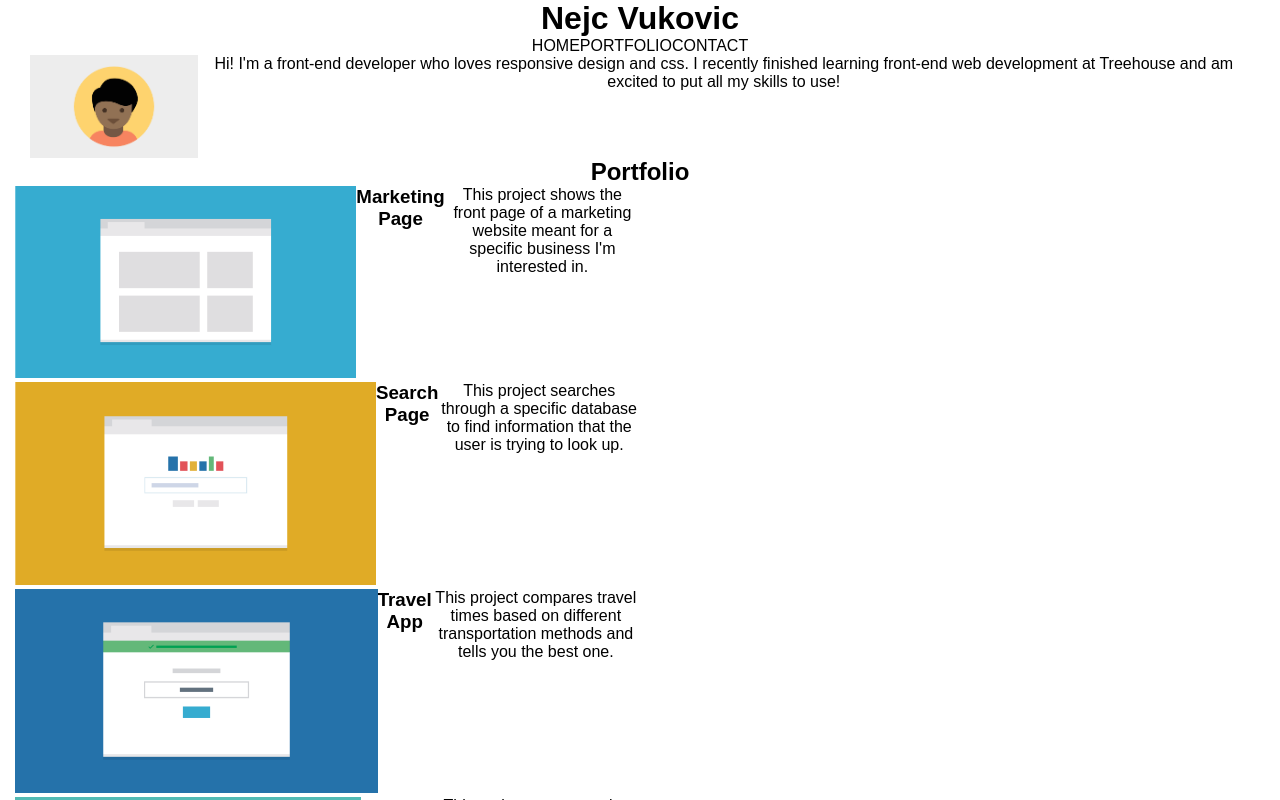
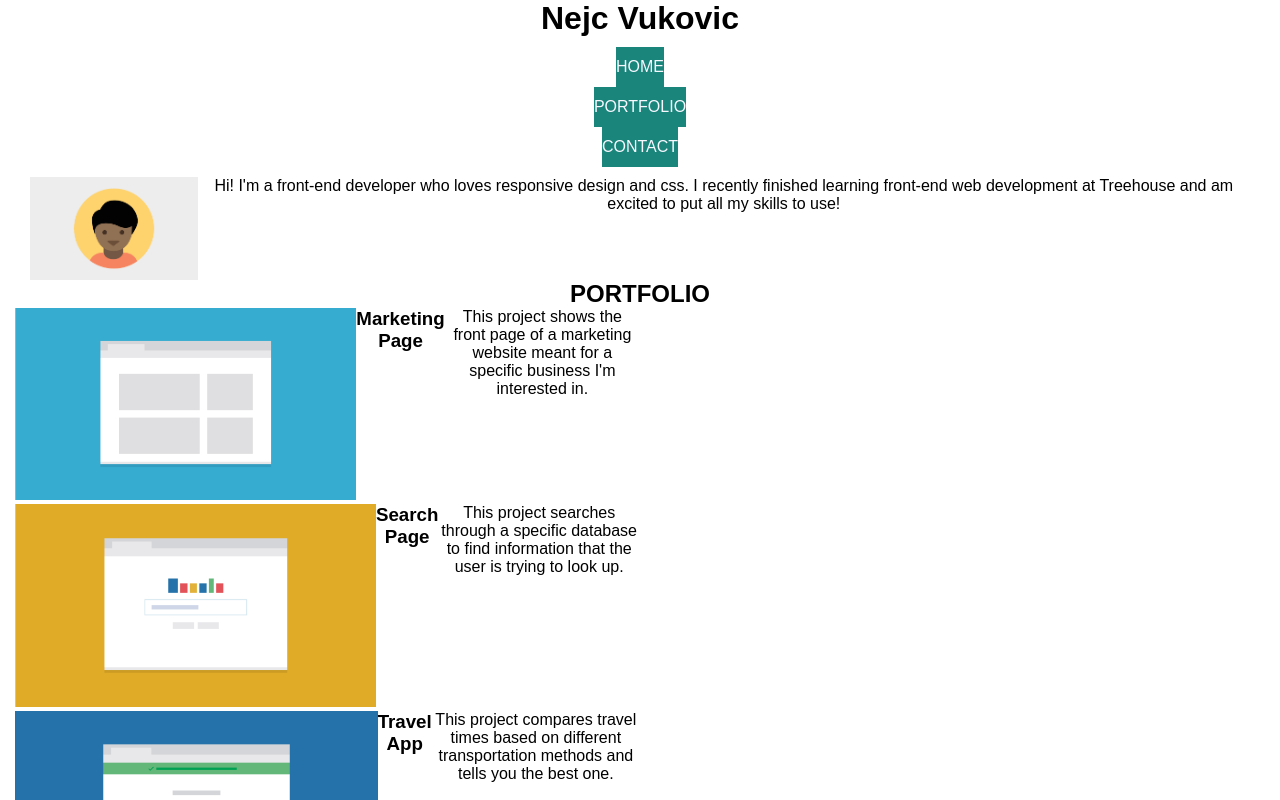
Before and after one commit to nvwebd/fewb-p2-mobile-first-responseive-layout, a plain HTML site: page index.html in a window 1280 px wide. Shown: the top 800 px of the page. Drawn offline with Linux system fonts and the light colour scheme; a web font is replaced by a local one.

Commit message:
chore: style updates

```diff
--- a/css/styles.css
+++ b/css/styles.css
@@ -28,12 +28,28 @@ a {
 }
 
 header {
-    padding: 15px;
+    padding: 30px 15px;
 }
 
 header nav {
     display: flex;
     flex-direction: column;
+}
+
+header nav ul {
+    display: flex;
+    flex-direction: column;
+    justify-content: space-between;
+    height: 140px;
+}
+
+header nav ul li {
+    display: flex;
+    flex-direction: column;
+    justify-content: center;
+    height: 40px;
+    background-color: #19857b;
+    color: ghostwhite;
 }
 
 header section aside {
@@ -48,6 +64,28 @@ header section aside img {
 
 main {
     padding: 0 15px;
+}
+
+main section h2 {
+    text-transform: uppercase;
+}
+
+footer {
+    background-color: #FAFAFA;
+    padding: 0 15px;
+}
+
+address ul li a {
+    text-transform: lowercase;
+}
+
+#footer-navigation {
+    display: flex;
+    justify-content: space-between;
+}
+
+#footer-navigation ul li:not(:last-child){
+    display: none;
 }
 
 @media screen and (min-width: 768px) {
```
